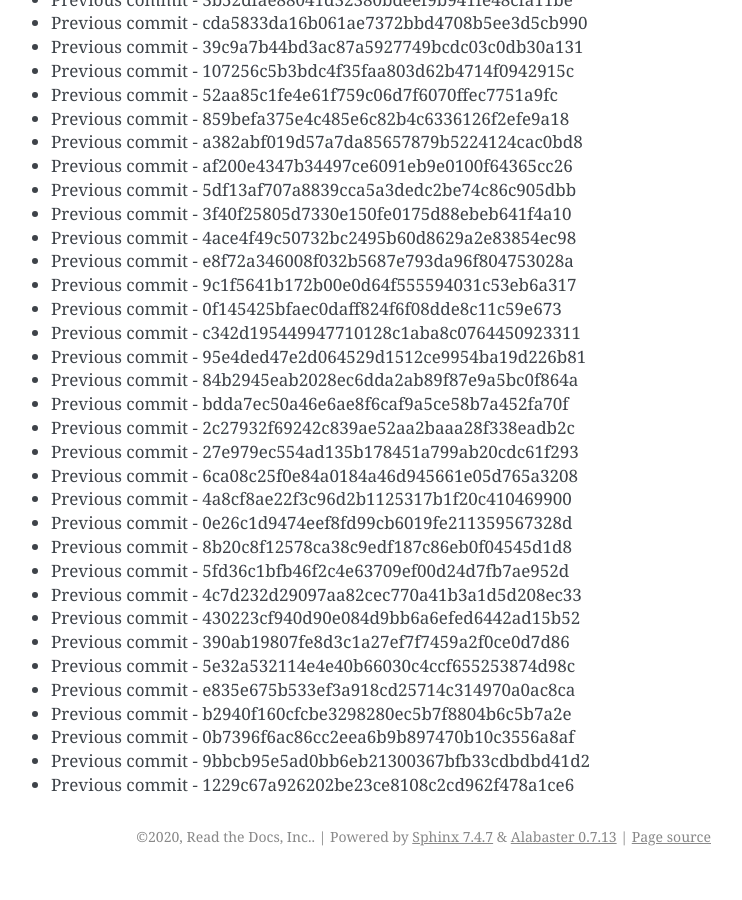
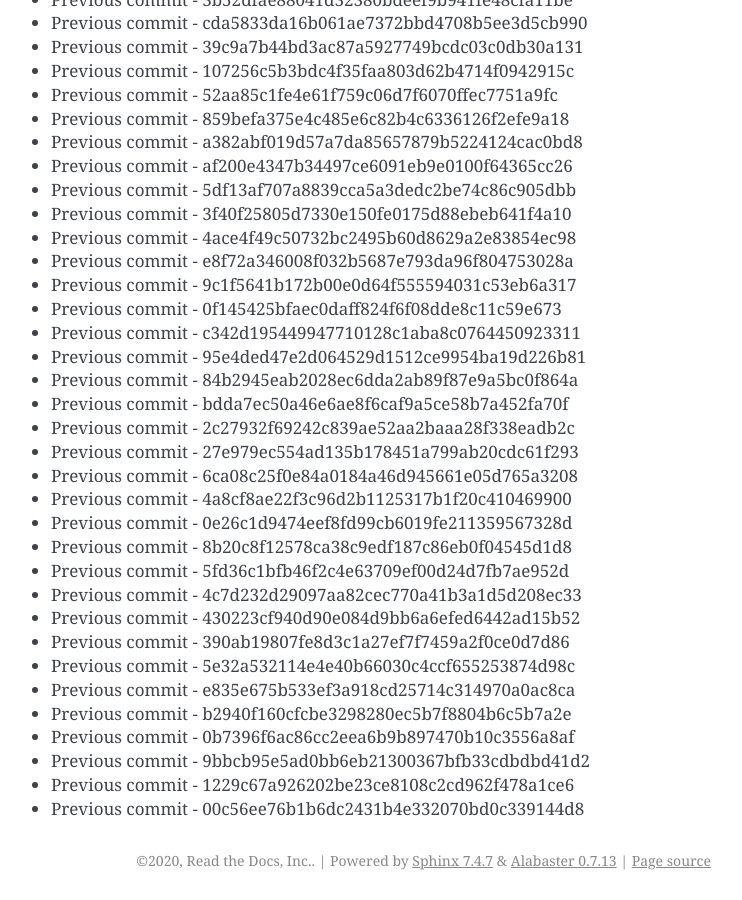
Before and after one commit to readthedocs/rtd-git-stresstest, a Sphinx documentation site: the page built from docs/updates.rst, in a window 1280 px wide and 900 px high, scrolled down 62266 px. Shown: the whole window, without its empty margins (399-1141 px from the left). Built offline with Sphinx 7.4.7, drawn with Linux system fonts in a browser that asks for light colours; before the commit the page ends 63142 px from its top, so only the background shows below that.

Commit message:
Generating commit from previous: 00c56ee76b1b6dc2431b4e332070bd0c339144d8

```diff
--- a/docs/updates.rst
+++ b/docs/updates.rst
@@ -2648,3 +2648,4 @@ It can be tested for any performance characteristics.
 * Previous commit - 0b7396f6ac86cc2eea6b9b897470b10c3556a8af
 * Previous commit - 9bbcb95e5ad0bb6eb21300367bfb33cdbdbd41d2
 * Previous commit - 1229c67a926202be23ce8108c2cd962f478a1ce6
+* Previous commit - 00c56ee76b1b6dc2431b4e332070bd0c339144d8
```
